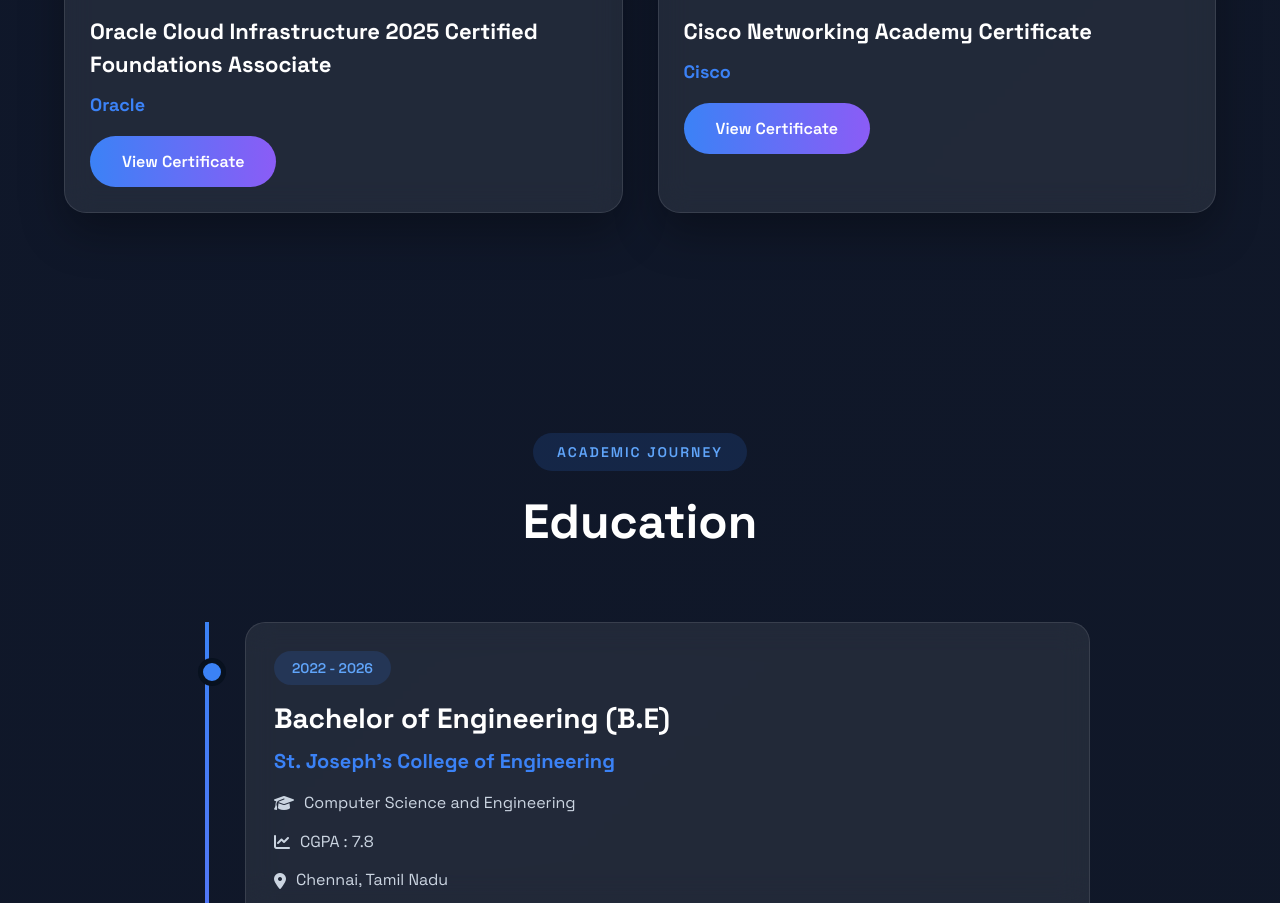
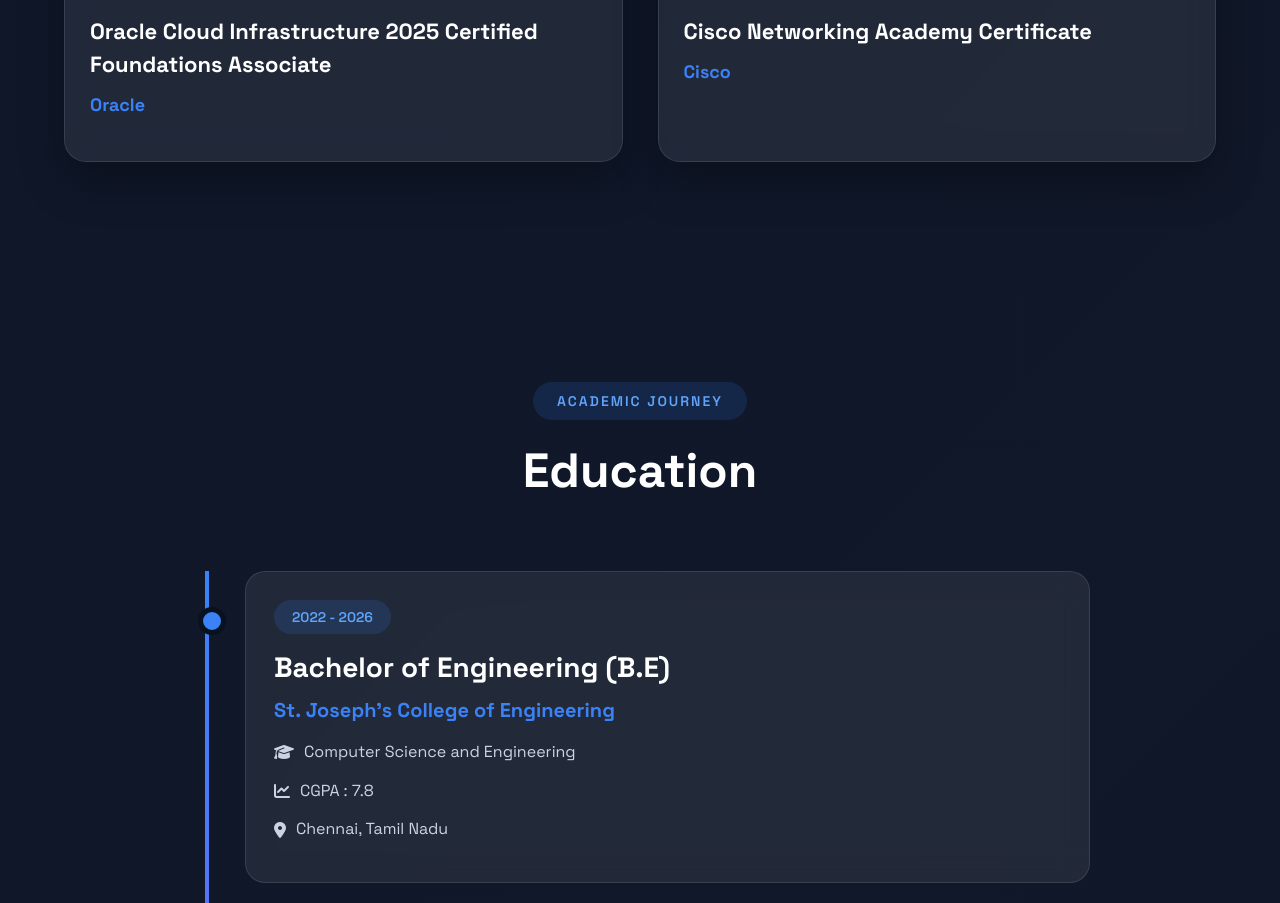
Before and after one commit to ManchalaMadhan1812/manchala_madhan_portfolio, a plain HTML site: page index.html in a window 1280 px wide. Shown: the part 6158-7061 px from the top of the page. Drawn offline with nearby package versions, Linux system fonts and the light colour scheme.

Commit message:
Remove certificate buttons

```diff
--- a/index.html
+++ b/index.html
@@ -929,14 +929,6 @@ class="scroll-down">
 
                     <h4>Oracle</h4>
 
-                    <a href="eCertificate oracle.pdf"
-                    target="_blank"
-                    class="btn primary-btn">
-
-                        View Certificate
-
-                    </a>
-
                 </div>
 
             </div>
@@ -970,14 +962,6 @@ class="scroll-down">
                     </h3>
 
                     <h4>Cisco</h4>
-
-                    <a href="Data_Analytics_Essentials_certificate.pdf"
-                    target="_blank"
-                    class="btn primary-btn">
-
-                        View Certificate
-
-                    </a>
 
                 </div>
 
```
